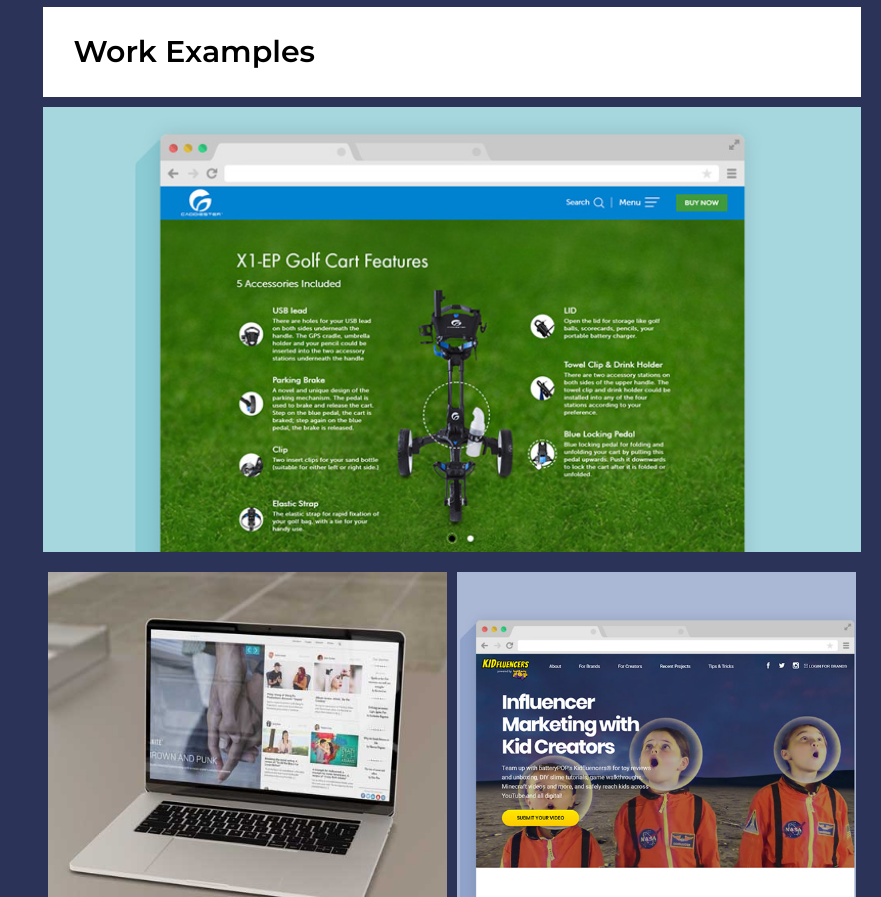
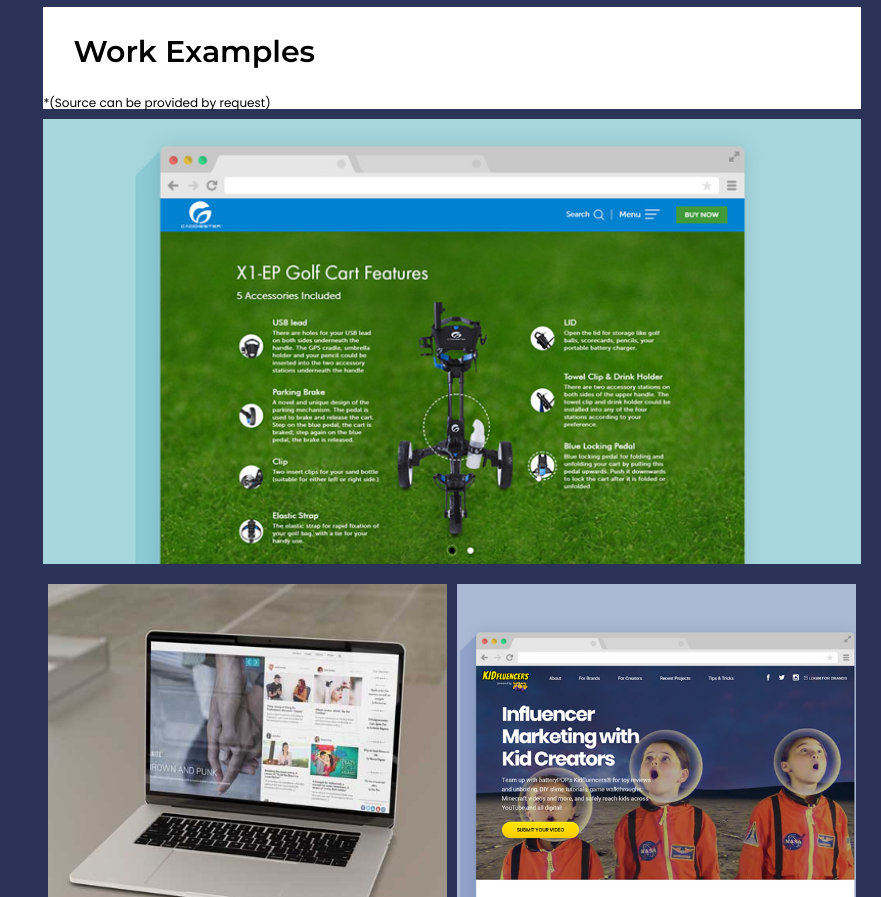
Before and after one commit to christammm/christamm.github.io, a website: page index.html in a window 1280 px wide. Shown: the part 2480-3377 px from the top of the page, without its empty margins (399-1280 px from the left). Drawn offline with Linux system fonts and the light colour scheme.

Commit message:
more cool changes provided

```diff
--- a/index.html
+++ b/index.html
@@ -185,6 +185,7 @@
                                 <div class="col-100 section-heading" id="portfolio">
                                     <div class="my-work-heading">
                                         <h2 class="heading-title">Work Examples</h2>
+                                        <p style="font-size:12px;">*(Source can be provided by request)</p>
                                     </div>
                                 </div>
                                 <div class="portfolio">
```
